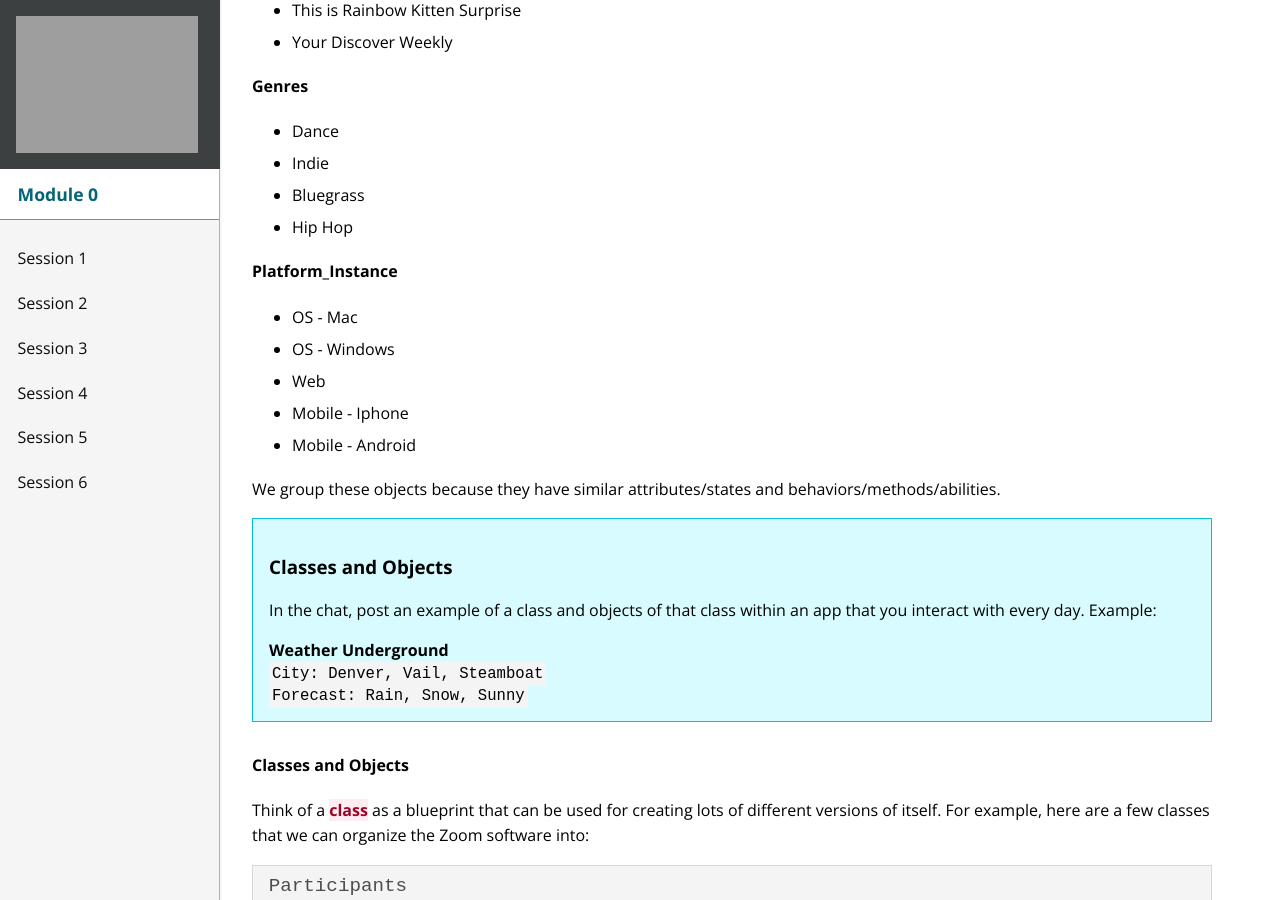
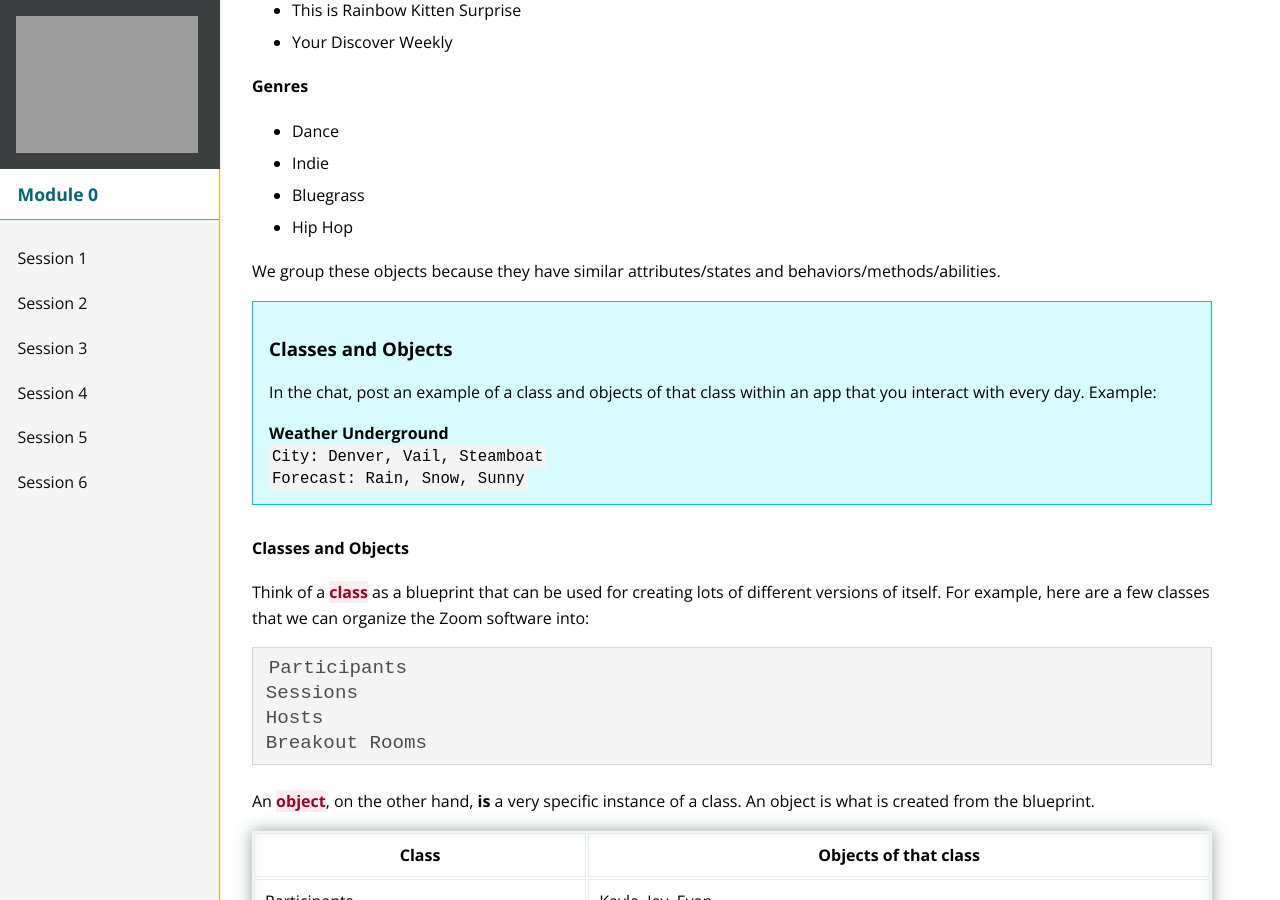
Before and after one commit to turingschool/mod-0-curriculum, a Jekyll site: the page built from session5/index.md, in a window 1280 px wide and 900 px high, scrolled down 4873 px. Built offline with Jekyll 4.4.1, drawn with Linux system fonts in a browser that asks for light colours; nearby versions of some CDN libraries.

Commit message:
Remove unused link and confusing section

```diff
--- a/session5/index.md
+++ b/session5/index.md
@@ -145,7 +145,6 @@ Breaking down problems using top down design lends itself nicely to the object-o
 Turn off your mics and videos and walk away from the computer. Stand up, stretch, drink water. Do a few sit-ups, squats, push-ups, jumping jacks, arm circles, stress ball squeezes, or whatever else moves your body.
 <hr>
 
-<a name="oop"></a>
 ## Object Oriented Programming
 
 <span class="vocab">Object oriented programming</span>, or OOP for short, is an approach to programming (or a [programmming paradigm](https://en.wikipedia.org/wiki/Comparison_of_programming_paradigms)) where programs are organized as a series of objects.
@@ -189,13 +188,6 @@ OOP is very similar to how the world actually works. Lets take an example of an
 - Indie
 - Bluegrass
 - Hip Hop
-
-<strong>Platform_Instance</strong>
-- OS - Mac
-- OS - Windows
-- Web
-- Mobile - Iphone
-- Mobile - Android
 
 We group these objects because they have similar attributes/states and behaviors/methods/abilities.
 
```
